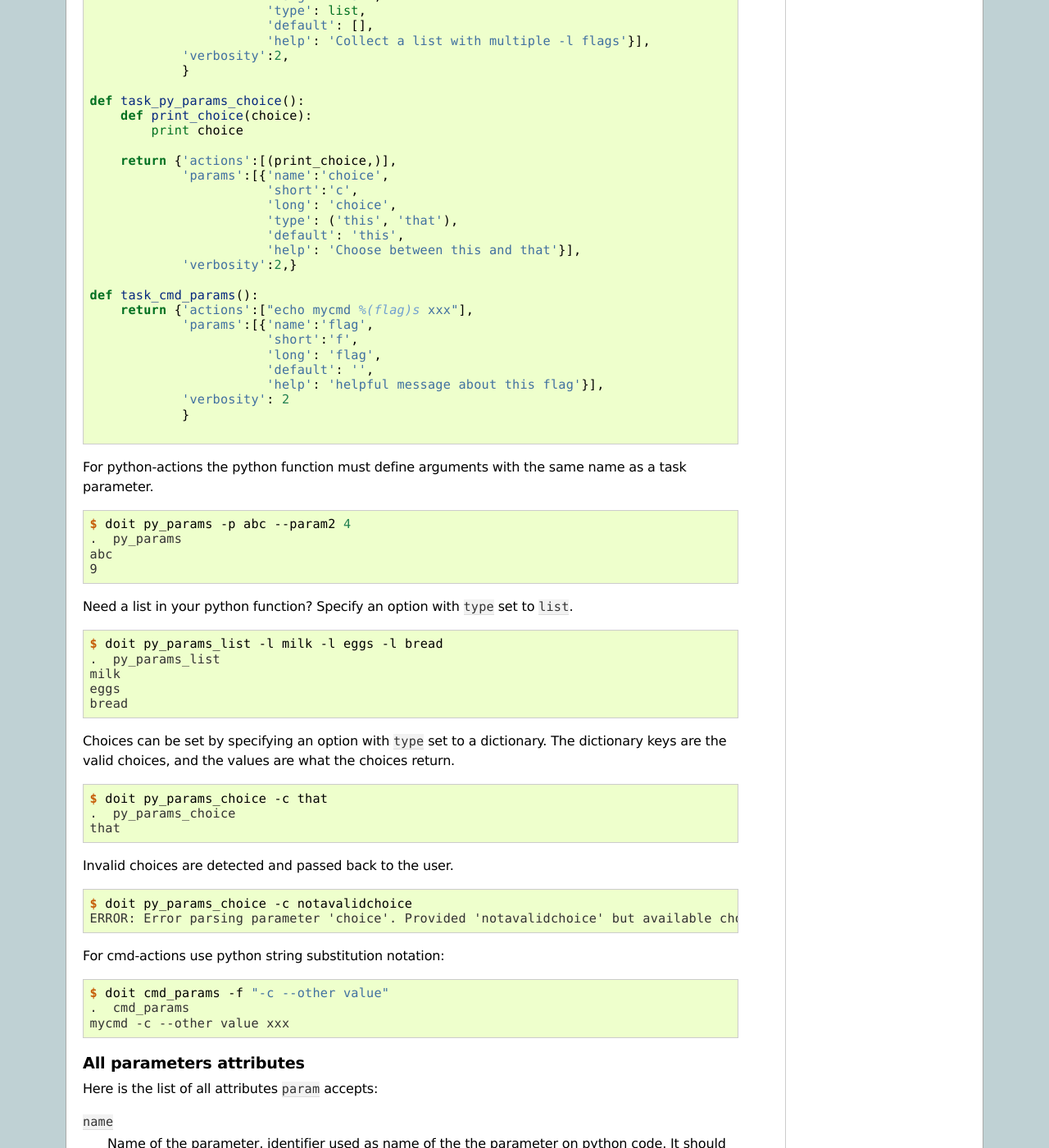
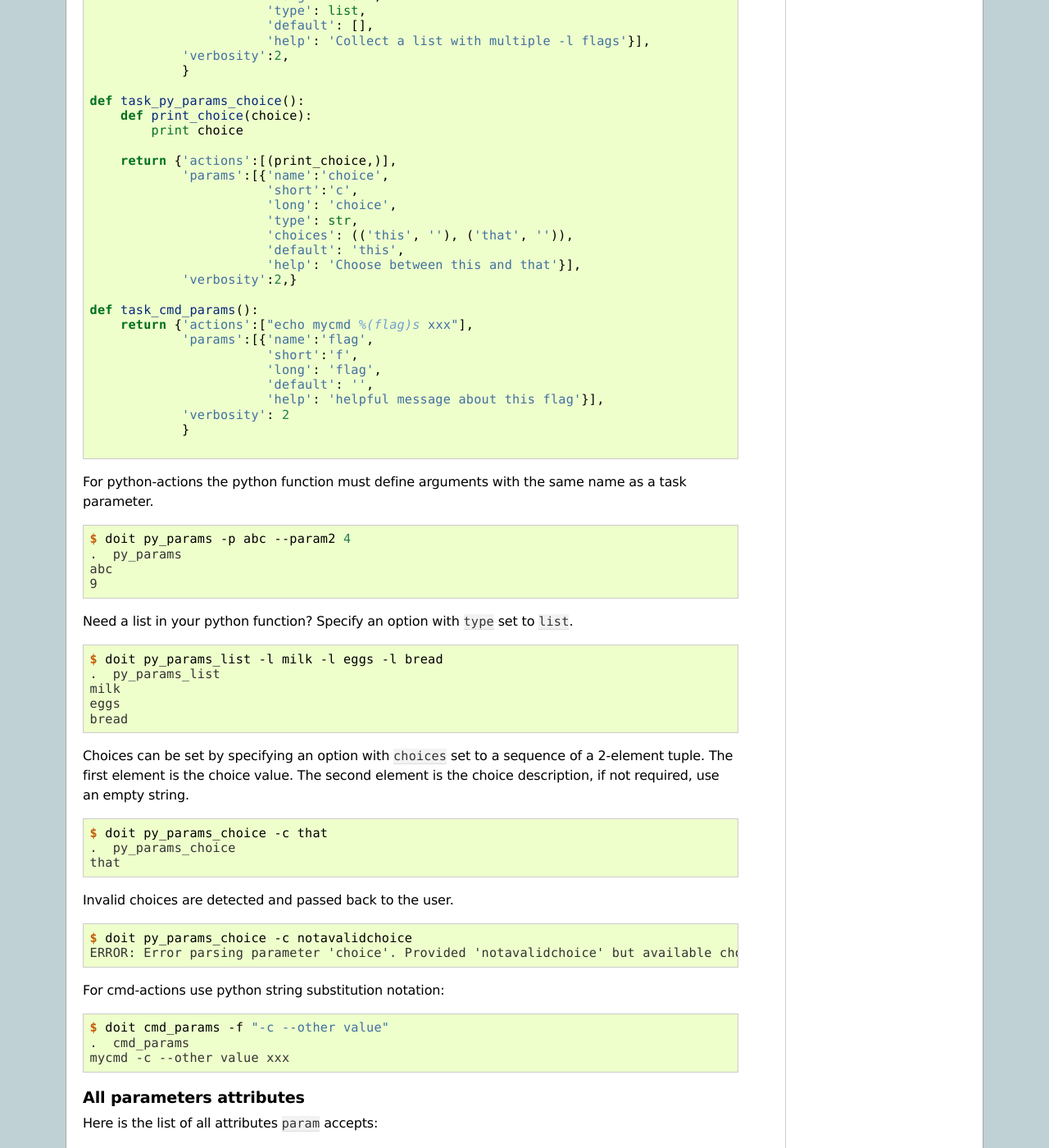
Before and after one commit to pydoit/doit, a Sphinx documentation site: the page built from doc/tasks.rst, in a window 1280 px wide and 1400 px high, scrolled down 9530 px. Shown: the whole window at 82% size. Built offline with Sphinx 7.4.7, drawn with Linux system fonts in a browser that asks for light colours; some of the changed text lies outside the part shown.

Commit message:
fixes & changes for cmdparse choices

```diff
--- a/doc/dictionary.txt
+++ b/doc/dictionary.txt
@@ -8,6 +8,7 @@
 'cc
 'changed'
 'check
+'choice'
 'clean'
 'command
 'command'
--- a/doc/tasks.rst
+++ b/doc/tasks.rst
@@ -471,9 +471,11 @@ set to ``list``.
     eggs
     bread
 
-Choices can be set by specifying an option with ``type`` set to a
-dictionary. The dictionary keys are the valid choices, and the values
-are what the choices return.
+Choices can be set by specifying an option with ``choices`` set to a
+sequence of a 2-element tuple.
+The first element is the choice value.
+The second element is the choice description,
+if not required, use an empty string.
 
 .. code-block:: console
 
@@ -486,7 +488,7 @@ Invalid choices are detected and passed back to the user.
 .. code-block:: console
 
     $ doit py_params_choice -c notavalidchoice
-    ERROR: Error parsing parameter 'choice'. Provided 'notavalidchoice' but available choices are ['this', 'that']
+    ERROR: Error parsing parameter 'choice'. Provided 'notavalidchoice' but available choices are: 'this', 'that'.
 
 
 For cmd-actions use python string substitution notation:
@@ -544,6 +546,14 @@ Here is the list of all attributes ``param`` accepts:
     :required:  optional
     :type:      `callable` (e.g. a `function`)
     :default:   `str`
+
+``choices``
+    List of accepted value choices for option.
+    First tuple element is the value name,
+    second tuple element is a help description for value.
+
+    :required: optional
+    :type: list of 2-tuple strings
 
 ``help``
     Help message associated to this parameter, shown when
--- a/doc/tutorial/parameters.py
+++ b/doc/tutorial/parameters.py
@@ -36,7 +36,8 @@ def task_py_params_choice():
             'params':[{'name':'choice',
                        'short':'c',
                        'long': 'choice',
-                       'type': ('this', 'that'),
+                       'type': str,
+                       'choices': (('this', ''), ('that', '')),
                        'default': 'this',
                        'help': 'Choose between this and that'}],
             'verbosity':2,}
```
Also changed, not shown: other parts of doc/dictionary.txt (+4 -0 lines), 4 other files.
